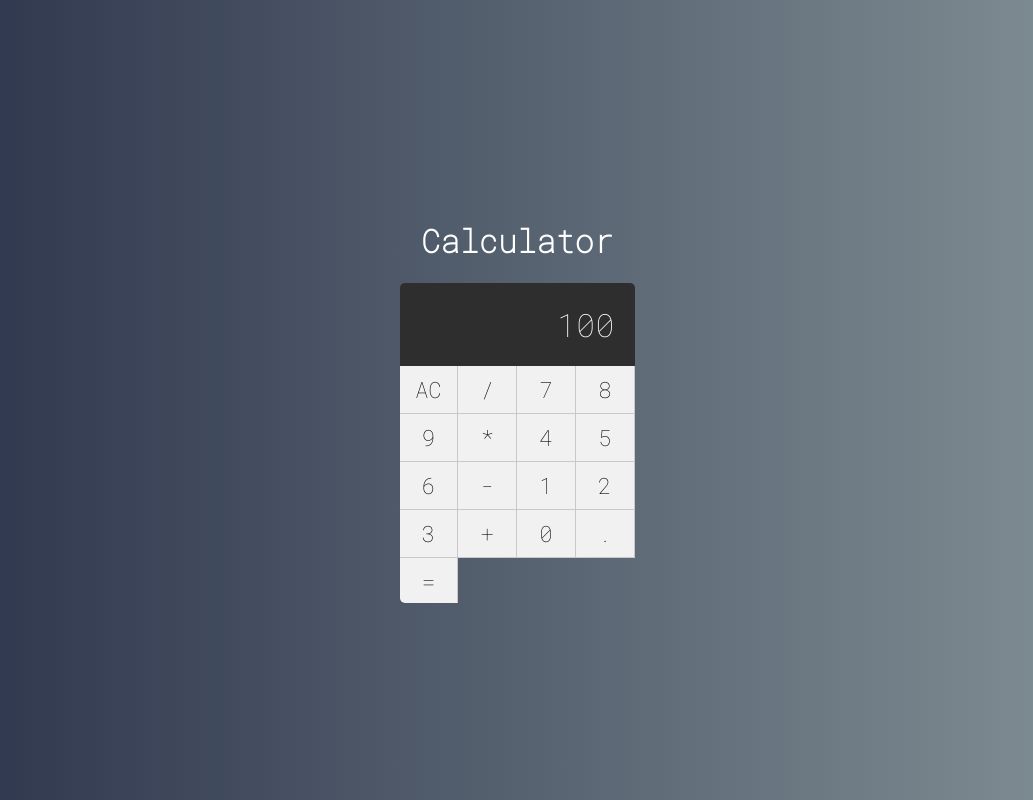
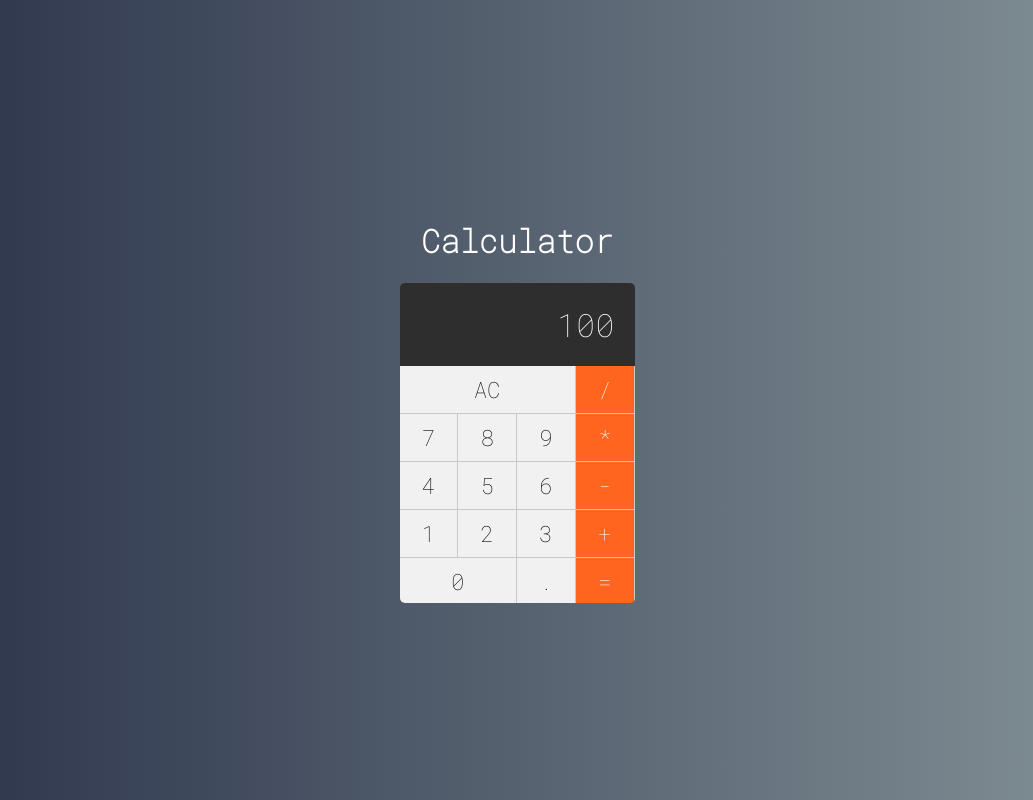
Before and after one commit to leo123nunes/Calculator-React, a React (Create React App) app: page / in a window 1280 px wide. Shown: the whole page, without its empty margins (123-1156 px from the left). Built offline with nearby package versions, Linux system fonts and the light colour scheme.

Commit message:
Creating the functions and styles for the buttons

```diff
--- a/src/components/Button.css
+++ b/src/components/Button.css
@@ -11,3 +11,20 @@
     border-bottom: var(--border-button);
     outline: none;
 }
+
+.button:active{
+    background-color: rgb(167, 167, 167);
+}
+
+.button.operation{
+    background-color: rgb(255, 101, 30);
+    color: #fff;
+}
+
+.button.double{
+    grid-column: span 2;
+}
+
+.button.triple{
+    grid-column: span 3;
+}
--- a/src/components/Button.jsx
+++ b/src/components/Button.jsx
@@ -3,4 +3,9 @@
 import './Button.css'
 
 export default props =>
-<button className="button">{props.label}</button>
+    <button className={`button ${props.operation ? 'operation' : ''}
+                                ${props.double ? 'double' : ''}
+                                ${props.triple ? 'triple' : ''}`}
+    onClick={e => props.onclick && props.onclick(props.label)}>
+        {props.label}
+    </button>
--- a/src/main/Calculator.jsx
+++ b/src/main/Calculator.jsx
@@ -4,26 +4,46 @@
 import Display from '../components/Display.jsx'
 
 export default class Calculator extends Component{
+    constructor(props){
+        super(props)
+
+        this.addDigit = this.addDigit.bind(props)
+        this.setOperation = this.setOperation.bind(props)
+        this.cleanMemory = this.cleanMemory.bind(props)
+    }
+
+    addDigit(digit){
+        console.log(digit)
+    }
+
+    setOperation(operation){
+        console.log(operation)
+    }
+
+    cleanMemory(){
+        console.log('cleaning the memory')
+    }
+
     render(){
         return <div className="calculator">
             <Display value={100}></Display>
-            <Button label="AC"></Button>
-            <Button label="/"></Button>
-            <Button label="7"></Button>
-            <Button label="8"></Button>
-            <Button label="9"></Button>
-            <Button label="*"></Button>
-            <Button label="4"></Button>
-            <Button label="5"></Button>
-            <Button label="6"></Button>
-            <Button label="-"></Button>
-            <Button label="1"></Button>
-            <Button label="2"></Button>
-            <Button label="3"></Button>
-            <Button label="+"></Button>
-            <Button label="0"></Button>
-            <Button label="."></Button>
-            <Button label="="></Button>
+            <Button label="AC" onclick={this.cleanMemory} triple></Button>
+            <Button label="/" onclick={this.setOperation} operation></Button>
+            <Button label="7" onclick={this.addDigit}></Button>
+            <Button label="8" onclick={this.addDigit}></Button>
+            <Button label="9" onclick={this.addDigit}></Button>
+            <Button label="*" onclick={this.setOperation} operation></Button>
+            <Button label="4" onclick={this.addDigit}></Button>
+            <Button label="5" onclick={this.addDigit}></Button>
+            <Button label="6" onclick={this.addDigit}></Button>
+            <Button label="-" onclick={this.setOperation} operation></Button>
+            <Button label="1" onclick={this.addDigit}></Button>
+            <Button label="2" onclick={this.addDigit}></Button>
+            <Button label="3" onclick={this.addDigit}></Button>
+            <Button label="+" onclick={this.setOperation} operation></Button>
+            <Button label="0" onclick={this.addDigit} double></Button>
+            <Button label="." onclick={this.addDigit}></Button>
+            <Button label="=" onclick={this.setOperation} operation></Button>
         </div>
     }
 }
```
Also changed, not shown: 1 other file (tests, documents, lock files or other folders).
